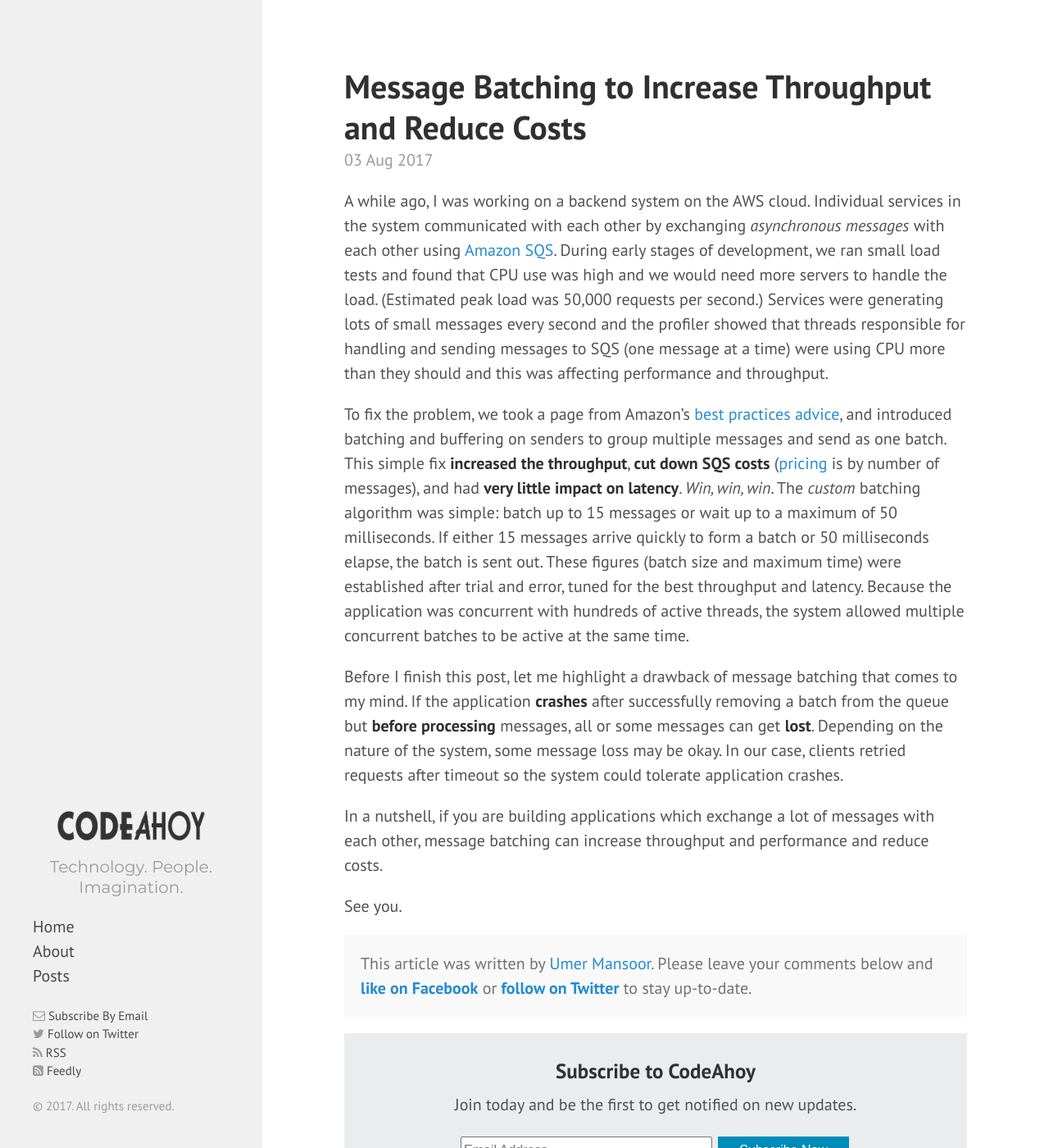
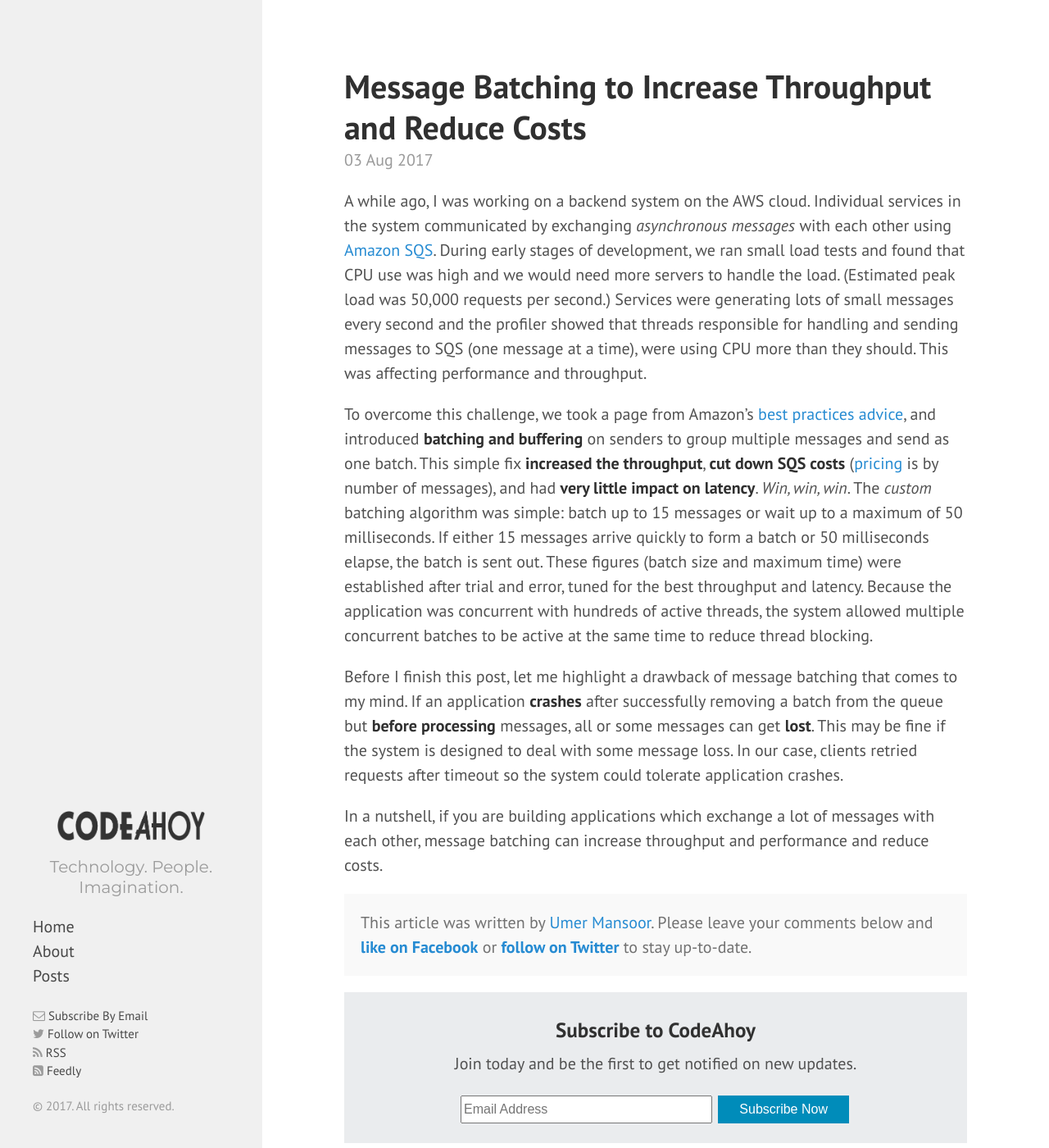
Before and after one commit to talk2viren/umermansoor.github.io, a Jekyll site: the page built from _posts/2017-08-03-message-batching-to-increase-throughput-and-reduce-costs.md, in a window 1280 px wide and 1400 px high. Shown: the whole window at 82% size. Built offline with Jekyll 4.4.1, drawn with Linux system fonts in a browser that asks for light colours; nearby versions of some CDN libraries; a script that is not in the unit is left out; comment, search, counter and statistics services are not loaded.

Commit message:
text fixes

```diff
--- a/_posts/2017-08-03-message-batching-to-increase-throughput-and-reduce-costs.md
+++ b/_posts/2017-08-03-message-batching-to-increase-throughput-and-reduce-costs.md
@@ -5,14 +5,13 @@
 excerpt_separator: <!--more-->
 ---
 
-A while ago, I was working on a backend system on the AWS cloud. Individual services in the system communicated with each other by exchanging *asynchronous messages* with each other using [Amazon SQS](https://aws.amazon.com/sqs/). During early stages of development, we ran small load tests and found that CPU use was high and we would need more servers to handle the load. (Estimated peak load was 50,000 requests per second.) Services were generating lots of small messages every second and the profiler showed that threads responsible for handling and sending messages to SQS (one message at a time) were using CPU more than they should and this was affecting performance and throughput.
+A while ago, I was working on a backend system on the AWS cloud. Individual services in the system communicated by exchanging *asynchronous messages* with each other using [Amazon SQS](https://aws.amazon.com/sqs/). During early stages of development, we ran small load tests and found that CPU use was high and we would need more servers to handle the load. (Estimated peak load was 50,000 requests per second.) Services were generating lots of small messages every second and the profiler showed that threads responsible for handling and sending messages to SQS (one message at a time), were using CPU more than they should. This was affecting performance and throughput.
 
 <!--more-->
 
-To fix the problem, we took a page from Amazon's [best practices advice](http://docs.aws.amazon.com/AWSSimpleQueueService/latest/SQSDeveloperGuide/throughput.html), and introduced batching and buffering on senders to group multiple messages and send as one batch. This simple fix **increased the throughput**, **cut down SQS costs** ([pricing](https://aws.amazon.com/sqs/pricing/) is by number of messages), and had **very little impact on latency**. *Win, win, win*. The *custom* batching algorithm was simple: batch up to 15 messages or wait up to a maximum of 50 milliseconds. If either 15 messages arrive quickly to form a batch or 50 milliseconds elapse, the batch is sent out. These figures (batch size and maximum time) were established after trial and error, tuned for the best throughput and latency. Because the application was concurrent with hundreds of active threads, the system allowed multiple concurrent batches to be active at the same time.
 
-Before I finish this post, let me highlight a drawback of message batching that comes to my mind. If the application **crashes** after successfully removing a batch from the queue but **before processing** messages, all or some messages can get **lost**. Depending on the nature of the system, some message loss may be okay. In our case, clients retried requests after timeout so the system could tolerate application crashes.
+To overcome this challenge, we took a page from Amazon's [best practices advice](http://docs.aws.amazon.com/AWSSimpleQueueService/latest/SQSDeveloperGuide/throughput.html), and introduced **batching and buffering** on senders to group multiple messages and send as one batch. This simple fix **increased the throughput**, **cut down SQS costs** ([pricing](https://aws.amazon.com/sqs/pricing/) is by number of messages), and had **very little impact on latency**. *Win, win, win*. The *custom* batching algorithm was simple: batch up to 15 messages or wait up to a maximum of 50 milliseconds. If either 15 messages arrive quickly to form a batch or 50 milliseconds elapse, the batch is sent out. These figures (batch size and maximum time) were established after trial and error, tuned for the best throughput and latency. Because the application was concurrent with hundreds of active threads, the system allowed multiple concurrent batches to be active at the same time to reduce thread blocking.
+
+Before I finish this post, let me highlight a drawback of message batching that comes to my mind. If an application **crashes** after successfully removing a batch from the queue but **before processing** messages, all or some messages can get **lost**. This may be fine if the system is designed to deal with some message loss. In our case, clients retried requests after timeout so the system could tolerate application crashes.
 
 In a nutshell, if you are building applications which exchange a lot of messages with each other, message batching can increase throughput and performance and reduce costs.
-
-See you.
```
Also changed, not shown: _posts/2017-07-29-at-last-amazon-adds-dynamoDB-auto-scaling.md (+5 -5 lines).
